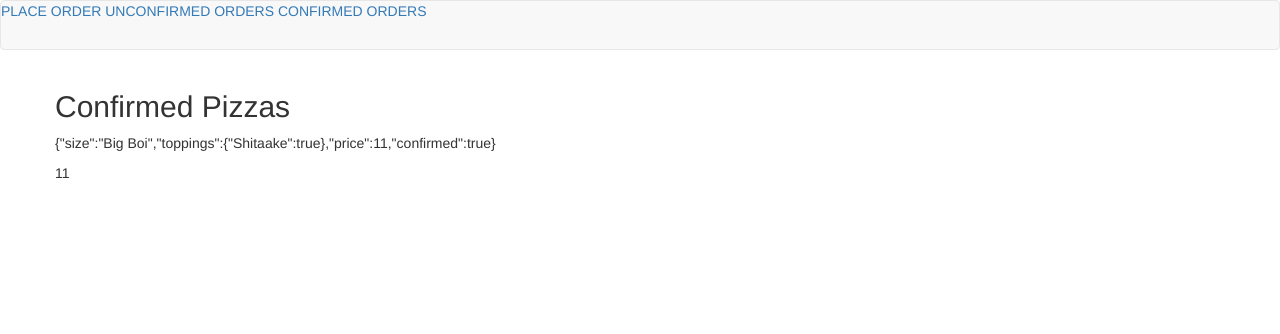
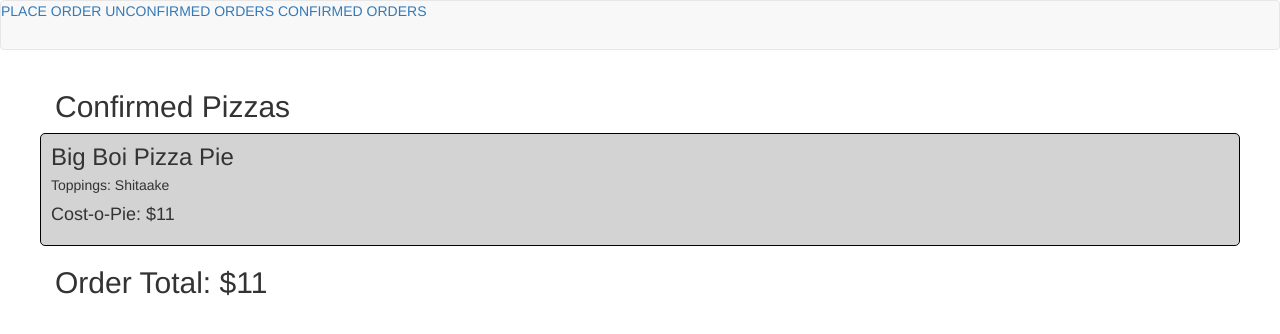
Before and after one commit to nicolaslwilson/angular-pizza-group-challenge, a website: page client/views/index.html at #!/confirmedPizzas in a window 1280 px wide. Drawn offline with nearby package versions, Linux system fonts and the light colour scheme; some packages are replaced by stand-ins of ours; files that its build step writes are made by us from their sources; files whose address does not match are found by name.

Commit message:
add styling for confirmedPizzas.html

```diff
--- a/client/styles/style.css
+++ b/client/styles/style.css
@@ -13,5 +13,32 @@
 /*#orderList end */
 
 /*#confirmedPizzas start */
+#confirmedPizzas .pizza-row {
+  margin-bottom: 10px;
+  border: 1px solid black;
+  padding: 10px;
+  border-radius: 5px;
+  background-color: lightgray;
+}
 
+#confirmedPizzas h3 {
+  margin-top: 0px;
+  margin-bottom: 5px;
+}
+
+#confirmedPizzas .topping-comma:last-child {
+  display: none;
+}
+/*
+#confirmedPizzas
+
+#confirmedPizzas
+
+#confirmedPizzas
+
+#confirmedPizzas
+
+#confirmedPizzas
+
+#confirmedPizzas*/
 /*#confirmedPizzas end */
--- a/client/views/templates/confirmedPizzas.html
+++ b/client/views/templates/confirmedPizzas.html
@@ -1,11 +1,20 @@
 <div id="confirmedPizzas" class="row">
   <h2>Confirmed Pizzas</h2>
+  <!--loop through pizzaArray-->
   <div ng-repeat="pizza in confirmedPizzas.pizzaArray">
-    <div ng-if="pizza.confirmed">
-      <p>{{pizza}}</p>
+    <div ng-if="pizza.confirmed"><!--only display pizzas that have property confirmed === true-->
+      <div class="row pizza-row">
+        <h3>{{pizza.size}} Pizza Pie</h3>
+
+        <div>
+          <span>Toppings: </span>
+          <span ng-show="pizza.toppings[topping]" ng-repeat="(topping, value) in pizza.toppings" class="toppings-display">{{topping}}</span><span class="topping-comma">, </span>
+        </div>
+        <h4>Cost-o-Pie: ${{pizza.price}}</h4>
+      </div>
     </div>
   </div>
-  <div class="total">
-    {{confirmedPizzas.orderObject.total}}
+  <div class="order-total">
+    <h2>Order Total: ${{confirmedPizzas.orderObject.total}}</h2>
   </div>
 </div>
```
Also changed, not shown: client/scripts/controllers/ConfirmedPizzasController.js (+4 -7 lines).
